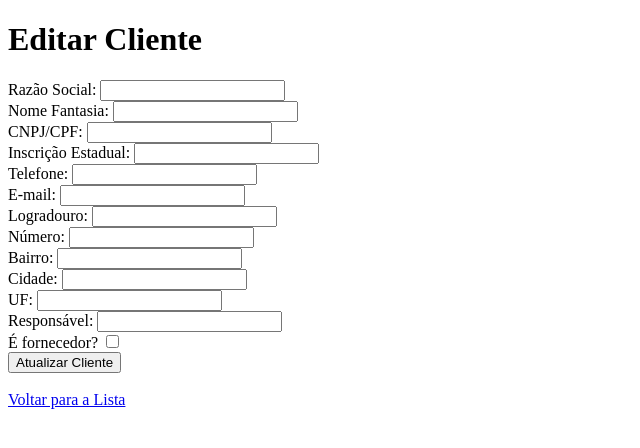
After one commit to GabrielGugg/daedalosys, a Flask app: template templates/cliente_editar.html in a window 1280 px wide. The commit adds this page. Shown: the top 448 px of the page, without its empty margins (0-640 px from the left). Run offline with Flask 3, Linux system fonts and the light colour scheme; the template is opened without the code that fills it, so the values that code supplies are empty.

Commit message:
Adicionado função de excluir e editar cliente

```diff
--- a/app.py
+++ b/app.py
@@ -180,6 +180,38 @@ def lista_clientes():
     clientes = Cliente.query.order_by(Cliente.razao_social).all()
     return render_template('cliente_lista.html', clientes=clientes)
 
+# Rota para editar um cliente existente
+@app.route('/clientes/editar/<int:id>', methods=['GET', 'POST'])
+def editar_cliente(id):
+    cliente = Cliente.query.get_or_404(id)
+    if request.method == 'POST':
+        cliente.razao_social = request.form['razao_social']
+        cliente.nome_fantasia = request.form['nome_fantasia']
+        cliente.cnpj_cpf = request.form['cnpj_cpf']
+        cliente.inscricao_estadual = request.form['inscricao_estadual']
+        cliente.telefone = request.form['telefone']
+        cliente.email = request.form['email']
+        cliente.logradouro = request.form['logradouro']
+        cliente.numero = request.form['numero']
+        cliente.bairro = request.form['bairro']
+        cliente.cidade = request.form['cidade']
+        cliente.uf = request.form['uf']
+        cliente.responsavel = request.form['responsavel']
+        cliente.fornecedor = 'fornecedor' in request.form
+
+        db.session.commit()
+        return redirect(url_for('lista_clientes'))
+
+    return render_template('cliente_editar.html', cliente=cliente)
+
+# Rota para excluir um cliente
+@app.route('/clientes/excluir/<int:id>', methods=['GET', 'POST'])
+def excluir_cliente(id):
+    cliente = Cliente.query.get_or_404(id)
+    db.session.delete(cliente)
+    db.session.commit()
+    return redirect(url_for('lista_clientes'))
+
 # --- Criação do Banco de Dados ---
 with app.app_context():
     db.create_all()
--- /dev/null
+++ b/templates/cliente_editar.html
@@ -0,0 +1,68 @@
+<!DOCTYPE html>
+<html lang="pt-br">
+<head>
+    <meta charset="UTF-8">
+    <title>Editar Cliente - DaedaloSYS</title>
+</head>
+<body>
+    <h1>Editar Cliente</h1>
+
+    <form action="/clientes/editar/{{ cliente.id }}" method="POST">
+        <div>
+            <label for="razao_social">Razão Social:</label>
+            <input type="text" id="razao_social" name="razao_social" value="{{ cliente.razao_social }}" required>
+        </div>
+        <div>
+            <label for="nome_fantasia">Nome Fantasia:</label>
+            <input type="text" id="nome_fantasia" name="nome_fantasia" value="{{ cliente.nome_fantasia }}">
+        </div>
+        <div>
+            <label for="cnpj_cpf">CNPJ/CPF:</label>
+            <input type="text" id="cnpj_cpf" name="cnpj_cpf" value="{{ cliente.cnpj_cpf }}" required>
+        </div>
+        <div>
+            <label for="inscricao_estadual">Inscrição Estadual:</label>
+            <input type="text" id="inscricao_estadual" name="inscricao_estadual" value="{{ cliente.inscricao_estadual }}">
+        </div>
+        <div>
+            <label for="telefone">Telefone:</label>
+            <input type="tel" id="telefone" name="telefone" value="{{ cliente.telefone }}">
+        </div>
+        <div>
+            <label for="email">E-mail:</label>
+            <input type="email" id="email" name="email" value="{{ cliente.email }}">
+        </div>
+        <div>
+            <label for="logradouro">Logradouro:</label>
+            <input type="text" id="logradouro" name="logradouro" value="{{ cliente.logradouro }}">
+        </div>
+        <div>
+            <label for="numero">Número:</label>
+            <input type="text" id="numero" name="numero" value="{{ cliente.numero }}">
+        </div>
+        <div>
+            <label for="bairro">Bairro:</label>
+            <input type="text" id="bairro" name="bairro" value="{{ cliente.bairro }}">
+        </div>
+        <div>
+            <label for="cidade">Cidade:</label>
+            <input type="text" id="cidade" name="cidade" value="{{ cliente.cidade }}">
+        </div>
+        <div>
+            <label for="uf">UF:</label>
+            <input type="text" id="uf" name="uf" maxlength="2" value="{{ cliente.uf }}">
+        </div>
+        <div>
+            <label for="responsavel">Responsável:</label>
+            <input type="text" id="responsavel" name="responsavel" value="{{ cliente.responsavel }}">
+        </div>
+        <div>
+            <label for="fornecedor">É fornecedor?</label>
+            <input type="checkbox" id="fornecedor" name="fornecedor" value="True" {% if cliente.fornecedor %}checked{% endif %}>
+        </div>
+        <button type="submit">Atualizar Cliente</button>
+    </form>
+    <br>
+    <a href="/clientes/lista">Voltar para a Lista</a>
+</body>
+</html>
--- a/templates/index.html
+++ b/templates/index.html
@@ -10,5 +10,9 @@
     <a href="/clientes/novo">Adicionar Novo Cliente</a>
     <br>
     <a href="/clientes/lista">Lista de Clientes</a>
+    <br>
+    <a href="/tecnicos/novo">Lista de Clientes</a>
+    <br>
+    <a href="/tecnicos/lista">Lista de Clientes</a>
 </body>
 </html>
```
Also changed, not shown: templates/cliente_lista.html (+5 -2 lines).
